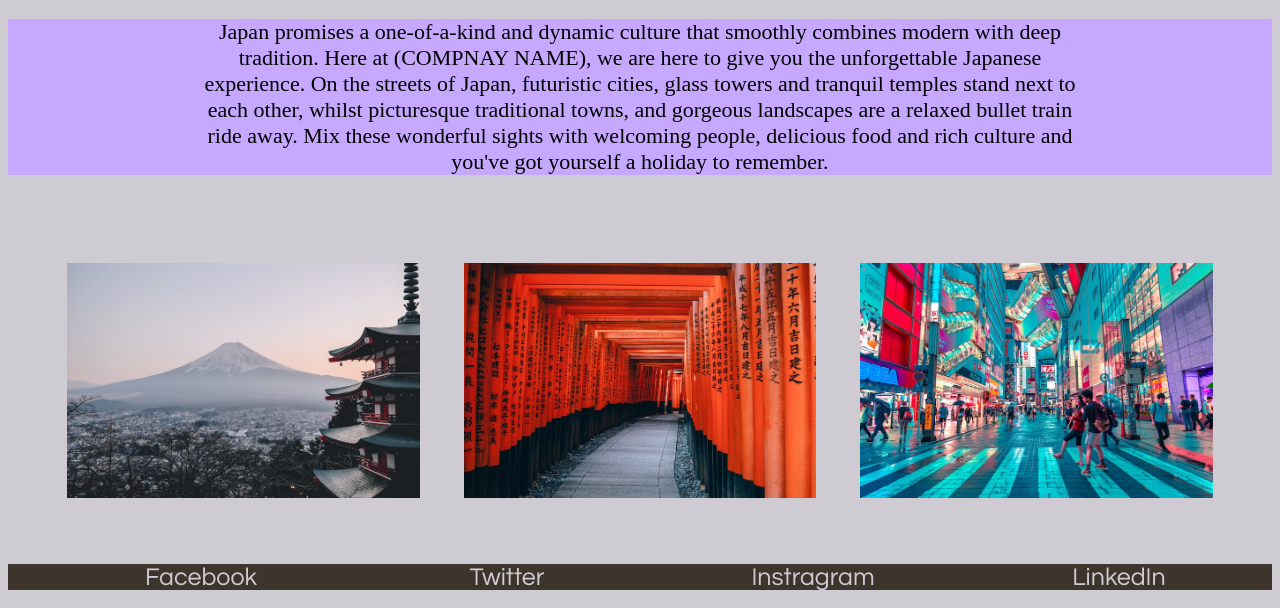
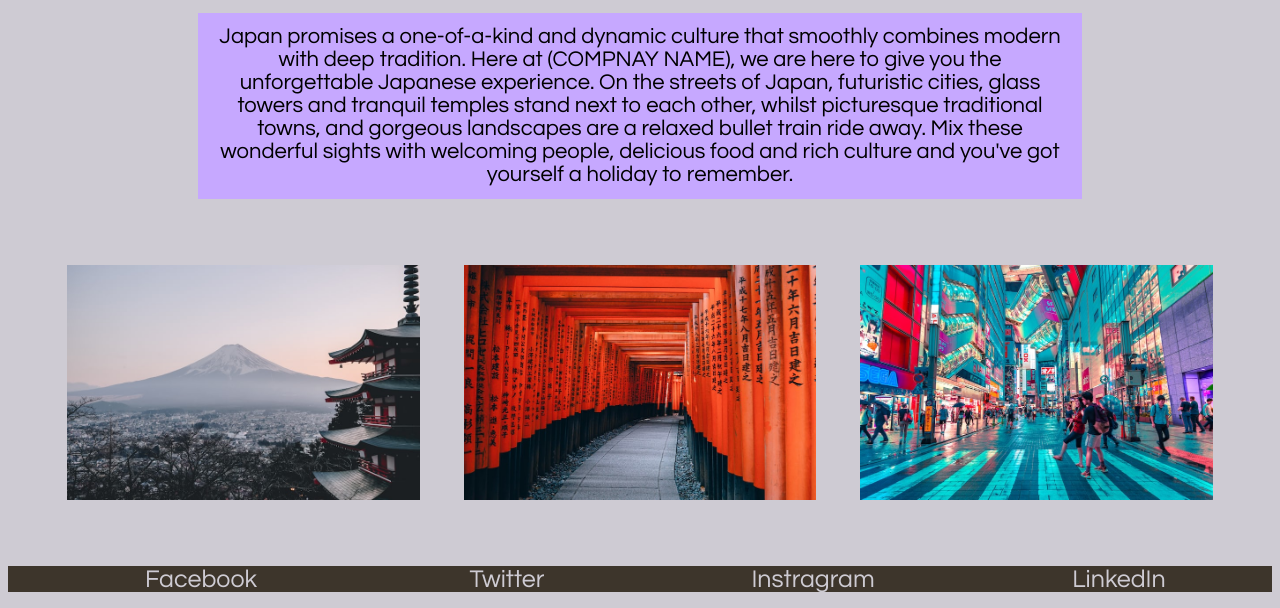
Before and after one commit to TobyLtt/Group_1_Travel_Website, a plain HTML site: page Japan.html in a window 1280 px wide. Shown: the part 269-877 px from the top of the page. Drawn offline with Linux system fonts and the light colour scheme.

Commit message:
font family and css

```diff
--- a/style.css
+++ b/style.css
@@ -101,11 +101,13 @@ a:hover {
 .content--destination {
     text-align: center;
     font-size: 22px;
+    font-family: var(--primary-font-family)
 }
 
 .content__body {
-    padding: 0 15% 0 15%;
     background: var(--secondary-color);
+    margin: 0 15% 0 15%;
+    padding: 1%;
 }
 
 
@@ -164,6 +166,7 @@ a:hover {
 /* CONTACT PAGE CONTENT */
 .content--contact {
     text-align: center;
+    font-family: var(--primary-font-family);
    }
    textarea {
        width: 800px;
```
